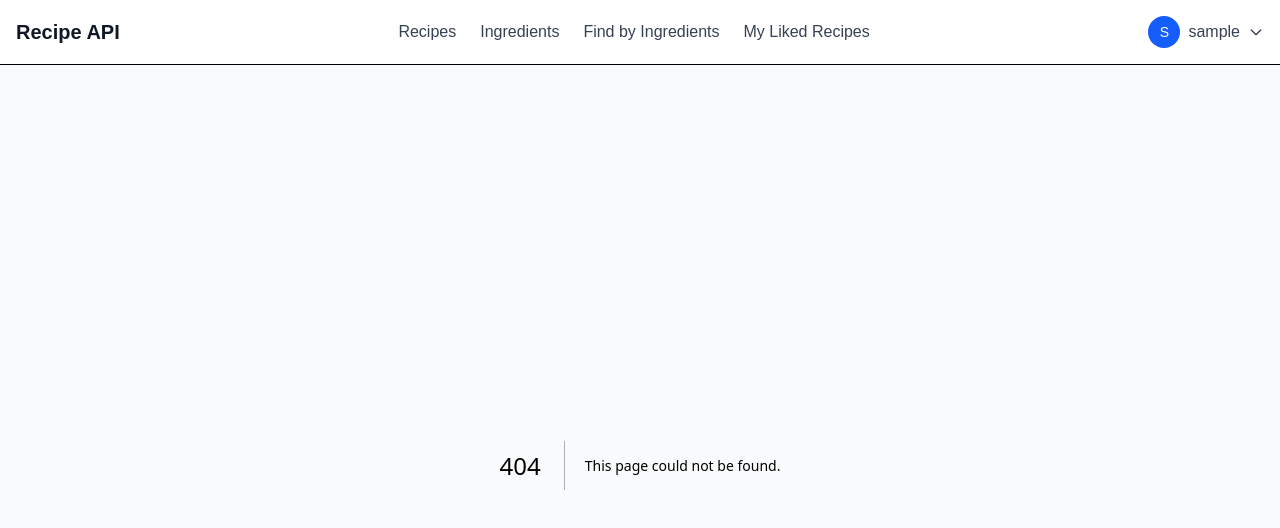
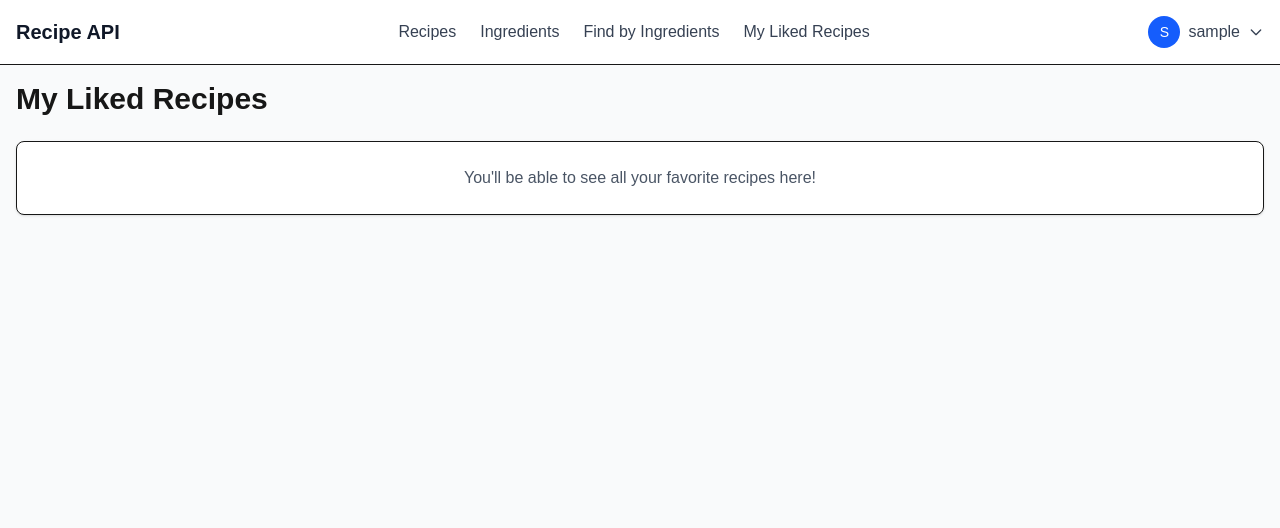
Before and after one commit to ngthecoder/go_web_api, a Next.js app in the folder frontend/: page /liked-recipes in a window 1280 px wide. Before the commit this address had no page. Shown: the top 528 px of the page. Built offline with nearby package versions, Linux system fonts and the light colour scheme; sample sign-in values are in the browser's storage.

Commit message:
created but not functional

```diff
--- /dev/null
+++ b/frontend/app/liked-recipes/page.tsx
@@ -0,0 +1,18 @@
+'use client';
+
+import ProtectedRoute from '@/components/ProtectedRoute';
+
+export default function LikedRecipesPage() {
+  return (
+    <ProtectedRoute>
+      <div className="container mx-auto p-4">
+        <h1 className="text-3xl font-bold mb-6">My Liked Recipes</h1>
+        <div className="bg-white rounded-lg shadow-sm border p-6">
+          <p className="text-gray-600 text-center">
+            You'll be able to see all your favorite recipes here!
+          </p>
+        </div>
+      </div>
+    </ProtectedRoute>
+  );
+}
```
